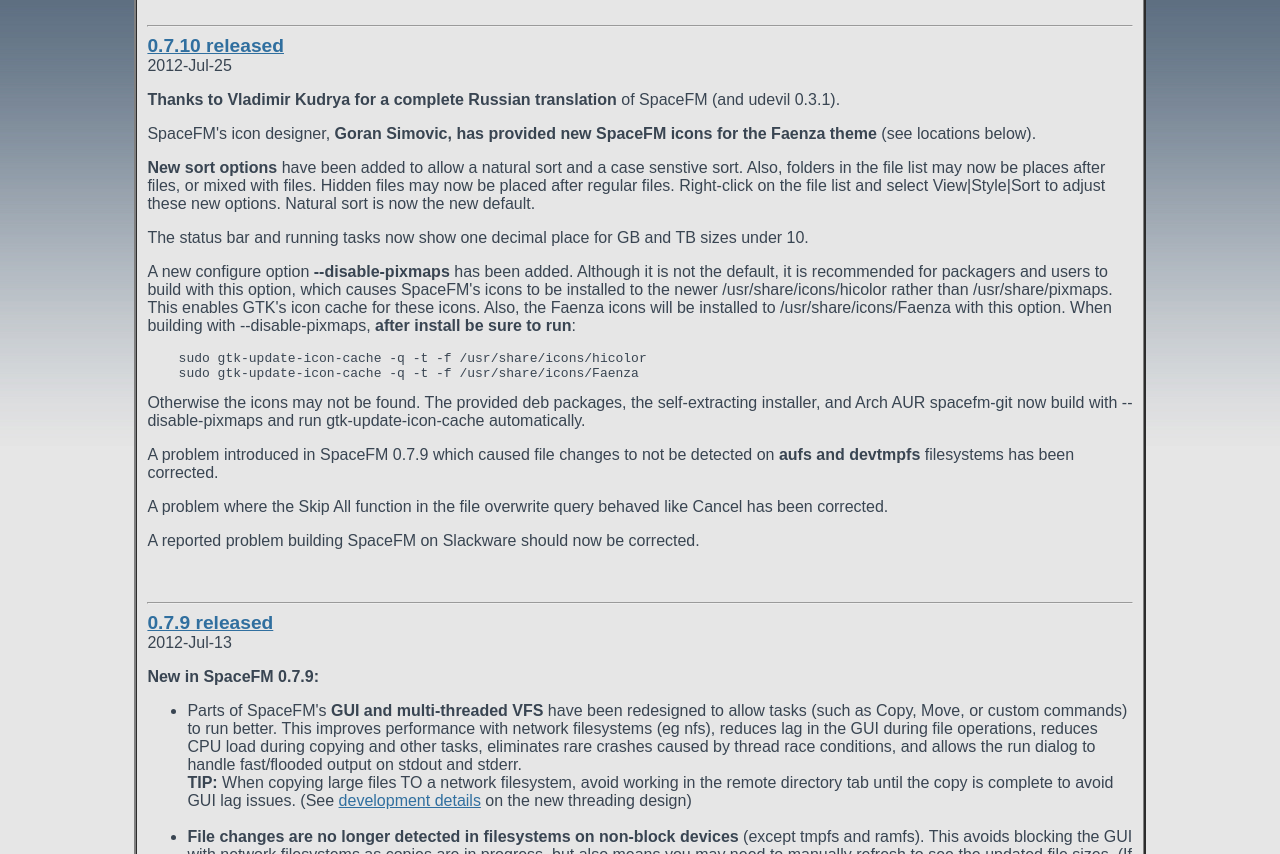
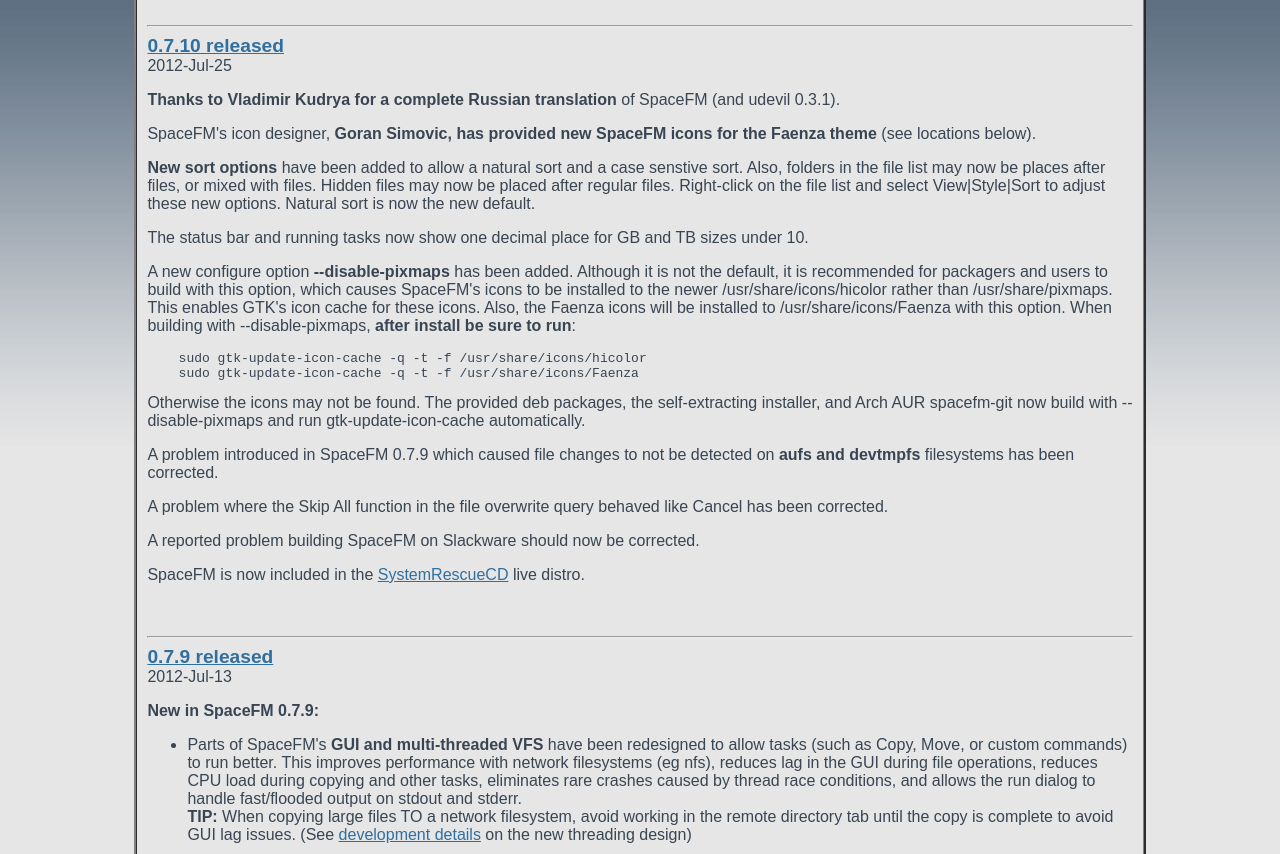
Before and after one commit to IgnorantGuru/spacefm, a plain HTML site: page news.html in a window 1280 px wide. Shown: the part 246-1100 px from the top of the page. Drawn offline with Linux system fonts and the light colour scheme.

Commit message:
systemrescuecd in news

```diff
--- a/news.html
+++ b/news.html
@@ -49,6 +49,9 @@ Otherwise the icons may not be found.  The provided deb packages, the self-extra
 <p>A problem where the Skip All function in the file overwrite query behaved like Cancel has been corrected.
 
 <p>A reported problem building SpaceFM on Slackware should now be corrected.
+
+<p>SpaceFM is now included in the <a href="http://sysresccd.org/">SystemRescueCD</a> live distro.
+
 <br><br>
 
 
```
